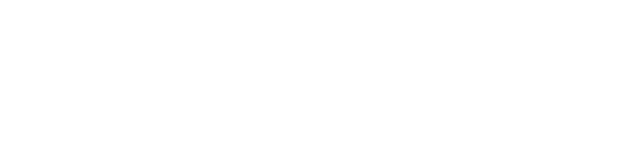
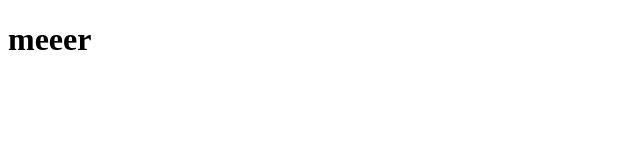
Before and after one commit to MeerArsalanAli27/arsalanrepo, a plain HTML site: page index.html in a window 1280 px wide. Shown: the whole page, without its empty margins (0-640 px from the left). Drawn offline with Linux system fonts and the light colour scheme.

Commit message:
this is my secind v2 comit

```diff
--- a/index.html
+++ b/index.html
@@ -6,6 +6,6 @@
     <title>Document</title>
 </head>
 <body>
-
+     <h1>meeer</h1>
 </body>
 </html>
```
